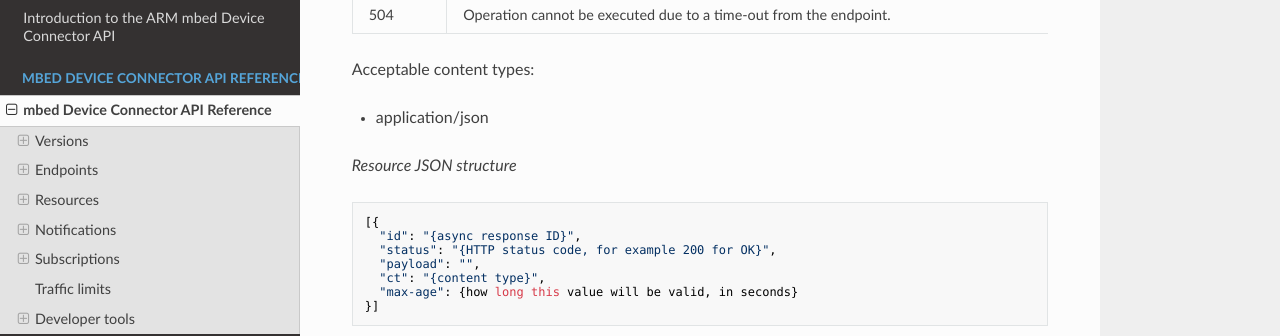
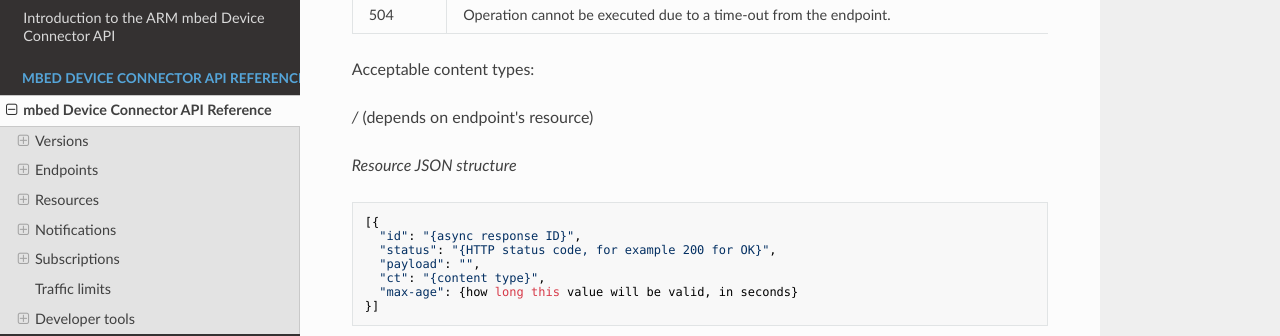
Before and after one commit to ARMmbed/Connector-mDS-REST-API, an MkDocs documentation site: the page built from docs/api-reference.md, in a window 1280 px wide and 900 px high, scrolled down 6641 px. Shown: the part 150-486 px from the top of the window. Built offline with MkDocs 1.6.1, drawn with Linux system fonts in a browser that asks for light colours; nearby versions of some CDN libraries; old or Windows-style settings are respelled for this version of MkDocs; some of the changed text lies outside the part shown.

Commit message:
PUT/POST: Corrected acceptable content types

```diff
--- a/docs/api-reference.md
+++ b/docs/api-reference.md
@@ -281,7 +281,7 @@ This API can be used to write new values to existing resources, or to create new
 
 Acceptable content types:
 
-- application/json
+*/* (depends on endpoint's resource)
 
 *Resource JSON structure*
 
@@ -357,7 +357,7 @@ The body of the request  is passed in as a `char*` to the function in mbed Clien
 
 Acceptable content types:
 
-- application/json
+*/* (depends on endpoint's resource)
 
 *Resource JSON structure*
 
```
